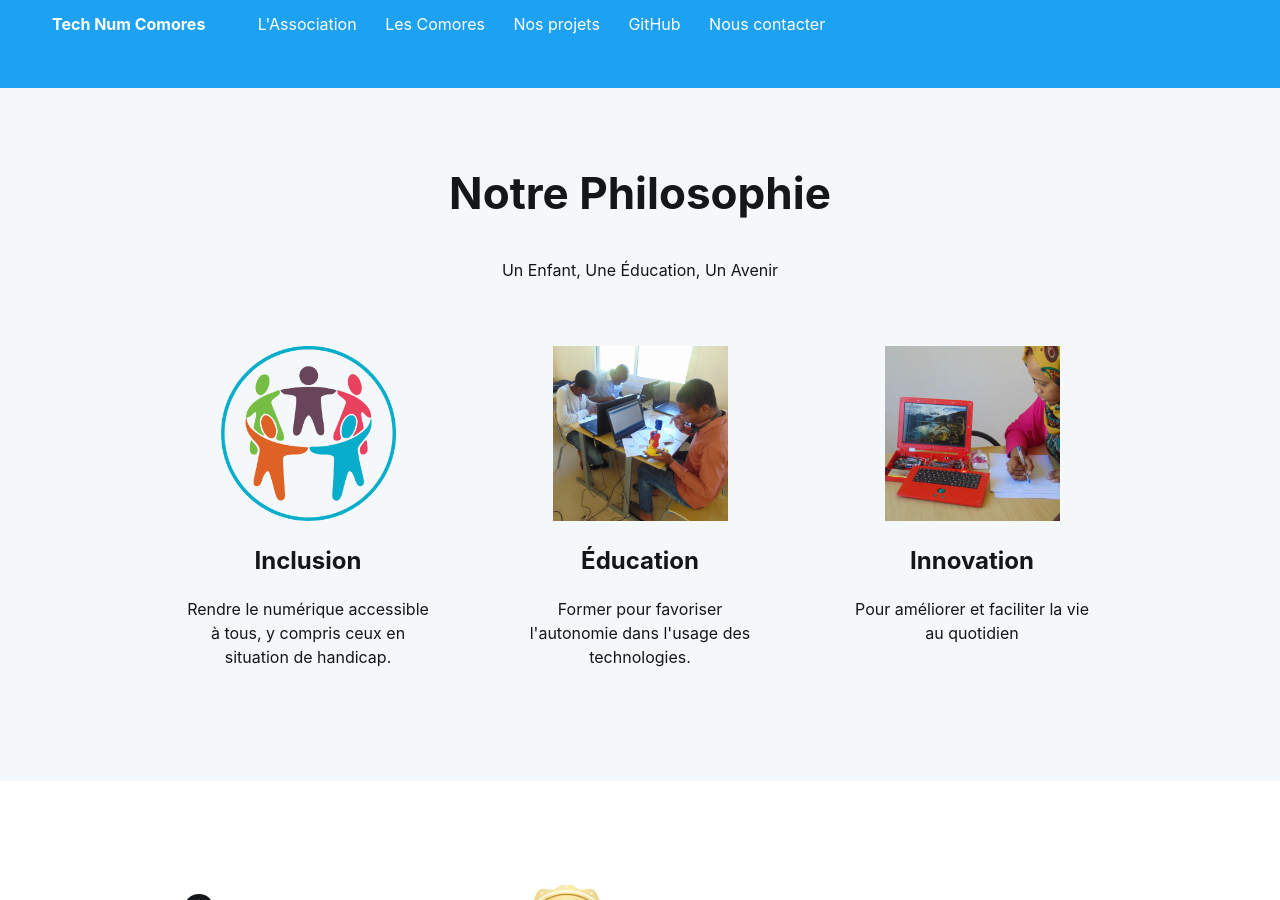
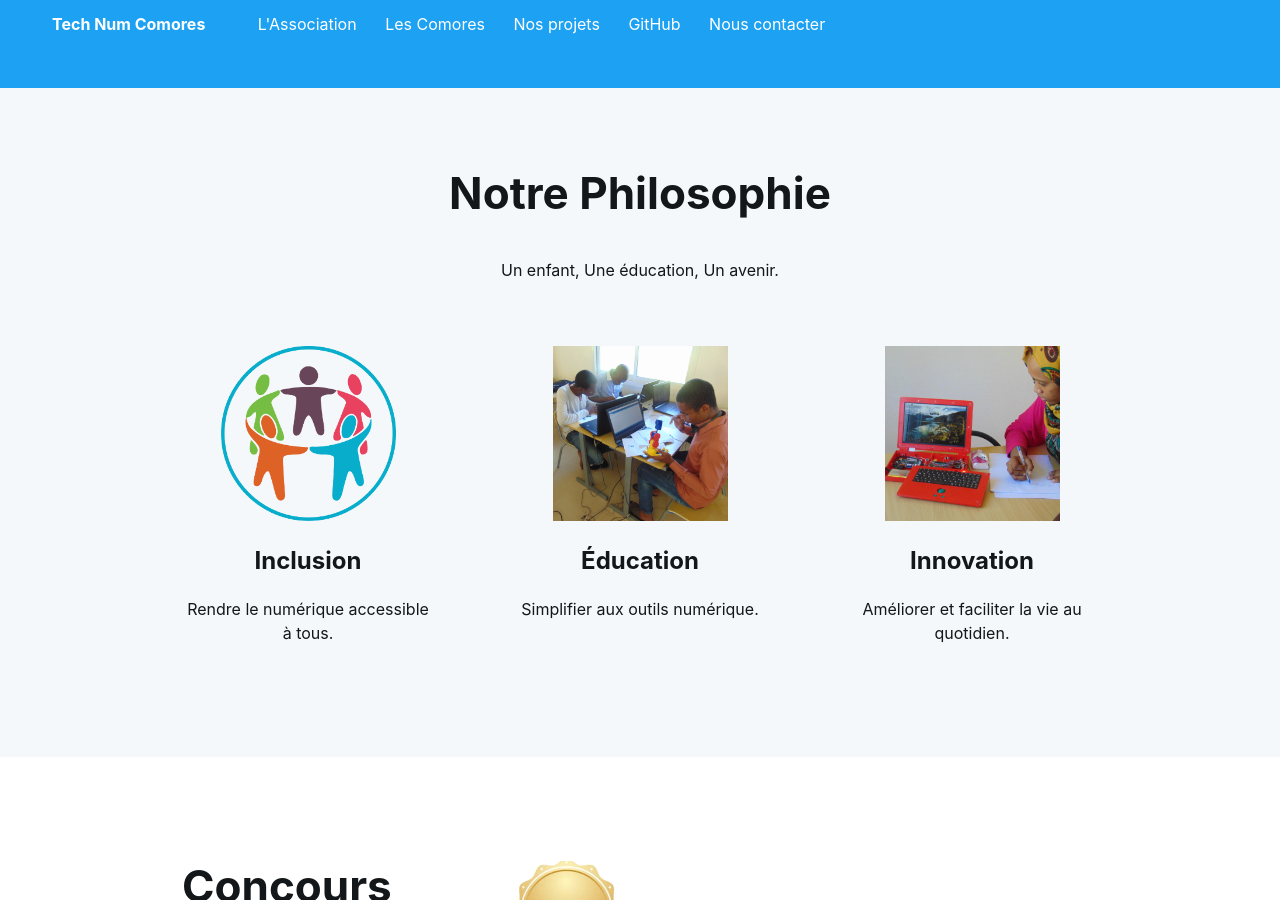
Before and after one commit to tech-num/test, a Jekyll site: the page built from index.html, in a window 1280 px wide and 900 px high, scrolled down 246 px. Built offline with Jekyll 4.4.1, drawn with Linux system fonts in a browser that asks for light colours.

Commit message:
Update index.html

```diff
--- a/index.html
+++ b/index.html
@@ -24,26 +24,26 @@ custom_js: index.js
     <div class="Grid container">
         <div id="philosophy-text" class="Grid-cell u-size4of6 u-before1of6 u-after1of6">
             <h1 class="small-title center-text mega-margin">Notre Philosophie</h1>
-            <p class="center-text mega-margin">Un Enfant, Une Éducation, Un Avenir</p>
+            <p class="center-text mega-margin">Un enfant, Une éducation, Un avenir.</p>
         </div>
     </div>
     <div class="Grid small-container">
         <div class="Grid-cell u-size1of3 emoji-card">
             <img src="assets/inclu.png" class="emoji-img center-margin large-margin">
             <h1 class="center-text medium-margin">Inclusion</h1>
-            <p class="center-text">Rendre le numérique accessible à tous, y compris ceux en situation de handicap.</p>
+            <p class="center-text">Rendre le numérique accessible à tous.</p>
         </div>
 
         <div class="Grid-cell u-size1of3 emoji-card">
             <img src="assets/educ.png" class="emoji-img center-margin large-margin">
             <h1 class="center-text medium-margin">Éducation</h1>
-            <p class="center-text">Former pour favoriser l'autonomie dans l'usage des technologies. </p>
+            <p class="center-text">Simplifier aux outils numérique.</p>
         </div>
 
         <div class="Grid-cell u-size1of3 emoji-card">
             <img src="assets/innov.png" class="emoji-img center-margin large-margin">
             <h1 class="center-text medium-margin">Innovation</h1>
-            <p class="center-text">Pour améliorer et faciliter la vie au quotidien</p>
+            <p class="center-text">Améliorer et faciliter la vie au quotidien.</p>
         </div>
 
     </div>
```
